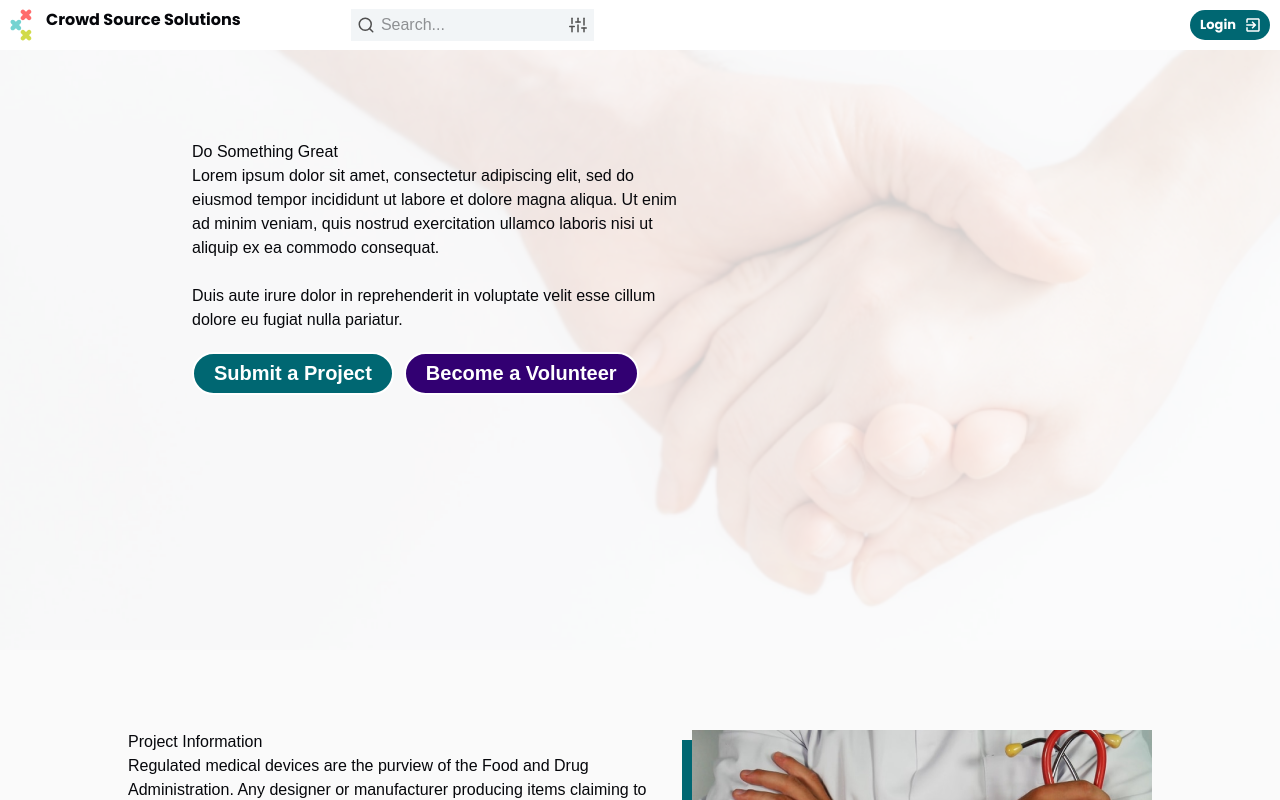
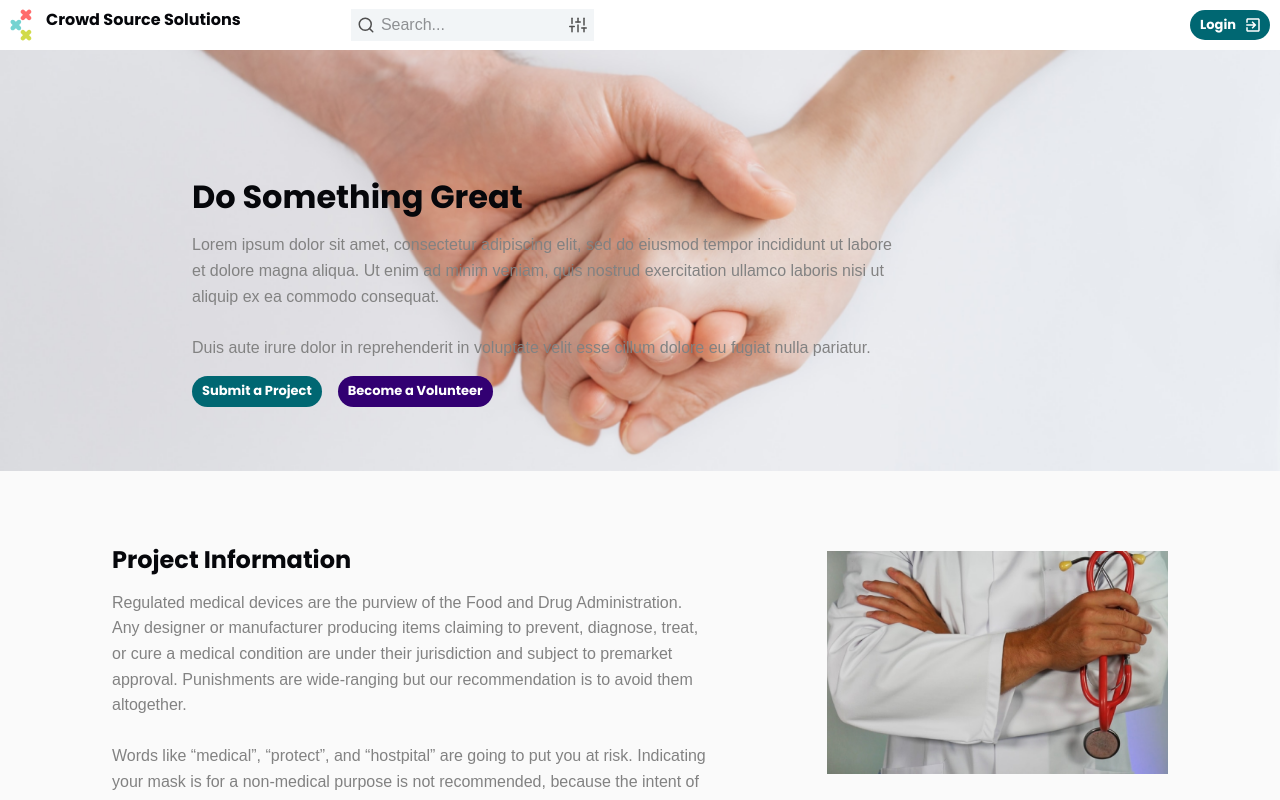
Before and after one commit to crowdsourcemedical/volunteer-database, a React (Create React App) app in the folder frontend/: page / in a window 1280 px wide. Shown: the top 800 px of the page. Built offline with nearby package versions, Linux system fonts and the light colour scheme; a web font is replaced by a local one.

Commit message:
Rewrite the homepage to be reactive

```diff
--- a/frontend/src/pages/home.jsx
+++ b/frontend/src/pages/home.jsx
@@ -1,43 +1,100 @@
 import React from 'react';
 import {
-  Typography,
+  Typography, Grid, Button, Box
 } from '@material-ui/core';
 import '../css/about.css';
-
+import HeroImg from '../images/hero-edit.png';
 import AboutImg from '../images/about.png';
 
-const AboutPage = () => (
-  <div>
-    <div className="landingAbout">
-      <div className="heroAbout" />
-      <div className="heroCover" />
-      <div className="heroContent">
-        <Typography className="heroHeader">Do Something Great</Typography>
-        <div className="heroText">
-          <Typography>
+import { makeStyles } from '@material-ui/core/styles';
+
+
+const useStyles = makeStyles(() => ({
+  root: {
+    flexGrow: 1,
+  },
+  topHalf: {
+    flexGrow: 1,
+    backgroundImage: `url(${HeroImg})`,
+    backgroundRepeat: 'no-repeat',
+    backgroundSize: 'cover',
+
+  },
+  topTextContainer: {
+    paddingTop: '10%',
+    paddingLeft: '15%',
+    paddingRight: '30%',
+    paddingBottom: '5%',
+  },
+  bottomHalf: {
+    flexGrow: 1,
+  },
+  bottomTextContainer: {
+    flexGrow: 1,
+    paddingTop: '10%',
+    paddingLeft: '15%',
+    paddingRight: '5%',
+  },
+  bottomHalfImageContainer: {
+    paddingTop: '15%',
+    paddingLeft: '15%',
+    paddingRight: '5%',
+  },
+  bottomHalfImage: {
+    width: '20%',
+    height: '20%'
+  }
+}));
+
+
+const AboutPage = () => {
+  const classes = useStyles();
+
+  return (
+    <Box className={classes.root}>
+      <Grid container direction="column" spacing={0}>
+        <Grid item className={classes.topHalf}>
+          <Grid container direction="column" className={classes.topTextContainer} spacing={2}>
+            <Grid item>
+              <Typography variant="h2">
+                Do Something Great
+              </Typography>
+            </Grid>
+            <Grid item>
+              <Typography variant="h6">
                 Lorem ipsum dolor sit amet, consectetur adipiscing elit, sed do
                 eiusmod tempor incididunt ut labore et dolore magna aliqua. Ut
                 enim ad minim veniam, quis nostrud exercitation ullamco laboris
                 nisi ut aliquip ex ea commodo consequat.
-            {' '}
                 <br />
                 <br />
                 Duis aute irure dolor in reprehenderit in voluptate velit esse
                 cillum dolore eu fugiat nulla pariatur.
               </Typography>
-        </div>
-        <div className="heroButtons">
-          <button className="greenAboutButton">Submit a Project</button>
-          <button className="purpleAboutButton">Become a Volunteer</button>
-        </div>
-      </div>
-    </div>
-
-    <div className="aboutInformationWrapper">
-      <div className="aboutTextWrapper">
-        <Typography className="aboutHeader">Project Information</Typography>
-        <div className="aboutText">
-          <Typography>
+            </Grid>
+            <Grid item>
+              <Grid container direction="row" spacing={2}>
+                <Grid item>
+                  <Button variant="contained" color="primary" size="small">Submit a Project</Button>
+                </Grid>
+                <Grid item>
+                  <Button variant="contained" color="secondary" size="small">Become a Volunteer</Button>
+                </Grid>
+              </Grid>
+            </Grid>
+          </Grid>
+        </Grid>
+        <Grid item className={classes.bottomHalf}>
+          <Grid container direction="row">
+            <Grid item xs={7}>
+              <Grid container direction="column" className={classes.bottomTextContainer} spacing={2}>
+                <Grid item>
+                  <Typography variant="h3">
+                    Project Information
+                  </Typography>
+                </Grid>
+                <Grid item>
+                  <Typography variant="h6">
                     Regulated medical devices are the purview of the Food and Drug
                     Administration. Any designer or manufacturer producing items
                     claiming to prevent, diagnose, treat, or cure a medical
@@ -53,14 +110,20 @@ const AboutPage = () => (
                     these produced materials, we recommend using plain boxes
                     wherever possible, including no claims or disclaimers.
                   </Typography>
-        </div>
-      </div>
-      <div className="aboutImage">
-        <img className="aboutImageF" src={AboutImg} alt="about_image" />
-      </div>
-    </div>
-  </div>
-
-);
+                </Grid>
+              </Grid>
+            </Grid>
+            <Grid item xs={5}>
+              <Grid item className={classes.bottomHalfImageContainer}>
+                <Box
+                  src={AboutImg} component="img" style={{ 'width': '80%' }} />
+              </Grid>
+            </Grid>
+          </Grid>
+        </Grid>
+      </Grid>
+    </Box >
+  )
+};
 
 export default AboutPage;
```
Lines whose indentation alone changed are shown as unchanged.
